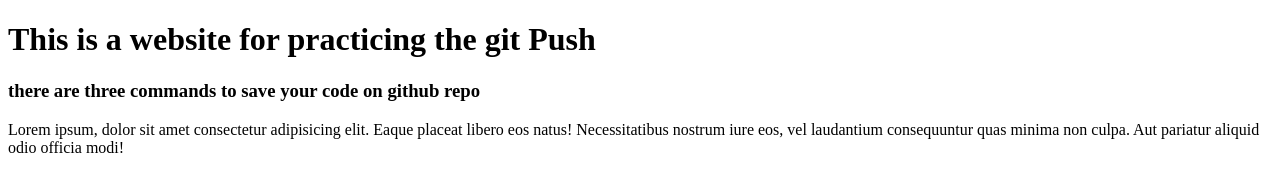
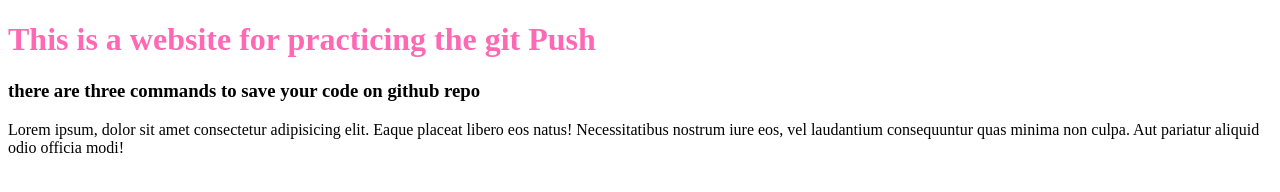
Before and after one commit to sazzad22/secound-repo, a plain HTML site: page secoundGittu.html in a window 1280 px wide. Drawn offline with Linux system fonts and the light colour scheme.

Commit message:
h1 changed

```diff
--- a/secoundGittu.html
+++ b/secoundGittu.html
@@ -5,6 +5,7 @@
     <meta http-equiv="X-UA-Compatible" content="IE=edge">
     <meta name="viewport" content="width=device-width, initial-scale=1.0">
     <title>secound repo</title>
+    <link rel="stylesheet" href="style demo.css">
 </head>
 <body>
     <h1>This is a website for practicing the git Push</h1>
--- /dev/null
+++ b/style demo.css
@@ -0,0 +1,3 @@
+h1{
+    color: hotpink;
+}
```
